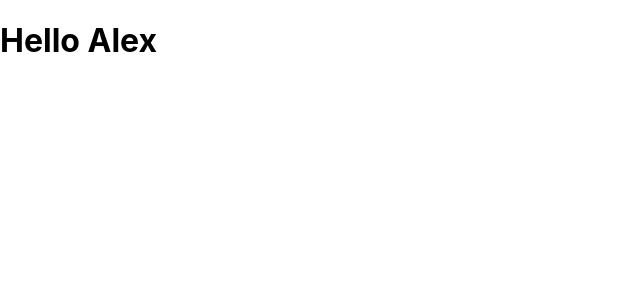
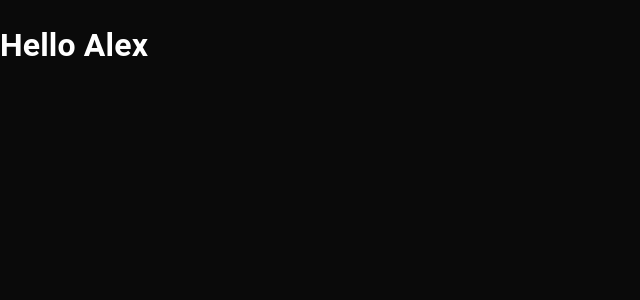
Before and after one commit to stevebiczyk/ts-react-todo-app, a React (Create React App) app: page / in a window 1280 px wide. Shown: the top 300 px of the page, without its empty margins (0-640 px from the left). Built offline with nearby package versions, Linux system fonts and the light colour scheme.

Commit message:
created custom MaterialUI theme

```diff
--- a/src/App.tsx
+++ b/src/App.tsx
@@ -1,7 +1,14 @@
 import React, {FC, ReactElement} from 'react';
+import { ThemeProvider, CssBaseline } from '@mui/material';
+import { customTheme } from './themes/customTheme';
 
 const App: FC = (): ReactElement => {
-  return <h1>Hello Alex</h1>
+  return (
+  <ThemeProvider theme={customTheme}>
+    <CssBaseline />
+    <h1>Hello Alex</h1>
+  </ThemeProvider>
+  );
 };
 
 export default App;
--- /dev/null
+++ b/src/themes/customTheme.ts
@@ -0,0 +1,16 @@
+import { createTheme, ThemeOptions } from '@mui/material';
+
+export const customTheme: ThemeOptions = createTheme({
+  palette: {
+    mode: 'dark',
+    primary: {
+      light: 'rgba(168,85,247,.80)',
+      main: 'rgba(168,85,247,.65)',
+      dark: 'rgba(168,85,247,.28)',
+    },
+    background: {
+      paper: '#151515',
+      default: 'rgba(0,0,0,.96)',
+    },
+  },
+});
```
